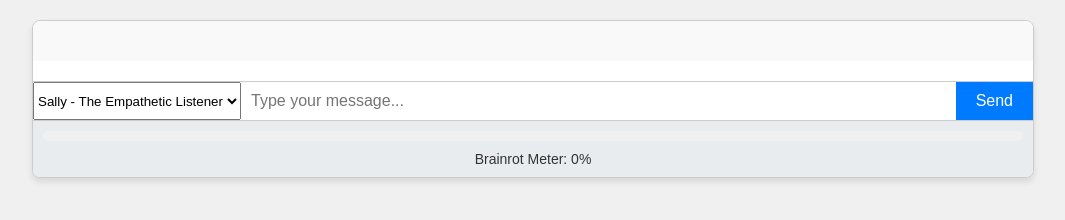
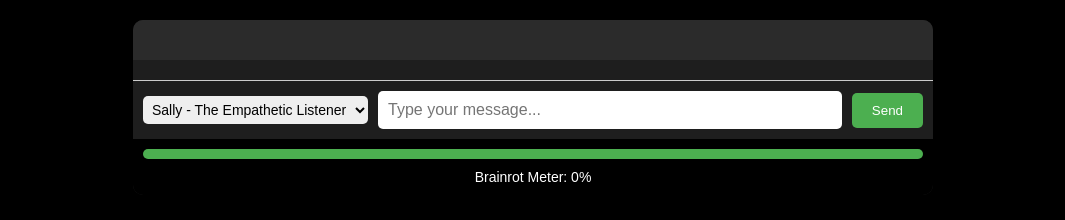
Before and after one commit to aakanshajagga14/GPTherapy, a plain HTML site: page index.html in a window 1280 px wide. Shown: the whole page, without its empty margins (107-1172 px from the left). Drawn offline with Linux system fonts and the light colour scheme.

Commit message:
Update style.css

```diff
--- a/style.css
+++ b/style.css
@@ -3,21 +3,19 @@ body {
   font-family: Arial, sans-serif;
   margin: 0;
   padding: 0;
-  background-color: #f0f0f0;
-  color: #333;
+  background-color: #000; /* Black background */
+  color: #fff;
 }
 
 /* Chat container */
 #chat-container {
-  max-width: 1000px; /* Wider width for chat display */
+  max-width: 800px; /* Adjust width for a wider chat */
   margin: 20px auto;
-  background-color: #ffffff;
-  border: 1px solid #ccc;
-  border-radius: 8px;
-  box-shadow: 0 4px 6px rgba(0, 0, 0, 0.1);
+  background-color: #1e1e1e; /* Dark gray chat container */
+  border-radius: 10px;
+  overflow: hidden;
   display: flex;
   flex-direction: column;
-  overflow: hidden;
 }
 
 /* Chat log */
@@ -25,7 +23,8 @@ body {
   flex: 1;
   overflow-y: auto;
   padding: 20px;
-  background-color: #f9f9f9;
+  background-color: #2b2b2b; /* Slightly lighter gray */
+  color: #000; /* Black text for chat */
 }
 
 /* Chat messages */
@@ -35,16 +34,17 @@ body {
   border-radius: 8px;
   font-size: 16px;
   line-height: 1.5;
-  color: #000; /* Black text for all messages */
 }
 
 .user-message {
-  background-color: #d4edda;
+  background-color: #4caf50; /* Light green for user messages */
+  color: #000; /* Black text */
   align-self: flex-end;
 }
 
 .bot-message {
-  background-color: #f8d7da;
+  background-color: #800080; /* Purple for bot messages */
+  color: #000; /* Black text */
   align-self: flex-start;
 }
 
@@ -62,39 +62,51 @@ body {
 /* Input section */
 #input-container {
   display: flex;
+  align-items: center;
   border-top: 1px solid #ccc;
+  padding: 10px;
+  background-color: #1e1e1e;
+}
+
+#personality-selector {
+  margin-right: 10px;
+  padding: 5px;
+  border: none;
+  border-radius: 5px;
+  font-size: 14px;
 }
 
 #user-input {
   flex: 1;
   padding: 10px;
   border: none;
+  border-radius: 5px;
   font-size: 16px;
 }
 
 #send-btn {
-  background-color: #007bff;
+  background-color: #4caf50; /* Green button */
   color: #fff;
   border: none;
   padding: 10px 20px;
+  margin-left: 10px;
   cursor: pointer;
-  font-size: 16px;
+  border-radius: 5px;
 }
 
 #send-btn:hover {
-  background-color: #0056b3;
+  background-color: #45a049;
 }
 
 /* Brainrot meter */
 #brainrot-container {
   padding: 10px;
-  background-color: #e9ecef;
-  border-top: 1px solid #ccc;
+  background-color: #000; /* Black background */
 }
 
 #brainrot-bar {
   height: 10px;
-  background-color: #f0f0f0;
+  background-color: #4caf50; /* Green background */
   border-radius: 5px;
   overflow: hidden;
 }
@@ -102,7 +114,7 @@ body {
 #brainrot-progress {
   height: 100%;
   width: 0;
-  background-color: #ff7f7f;
+  background-color: #ff7f7f; /* Red for progress */
   transition: width 0.5s;
 }
 
@@ -110,4 +122,5 @@ body {
   margin-top: 10px;
   font-size: 14px;
   text-align: center;
+  color: #fff;
 }
```
